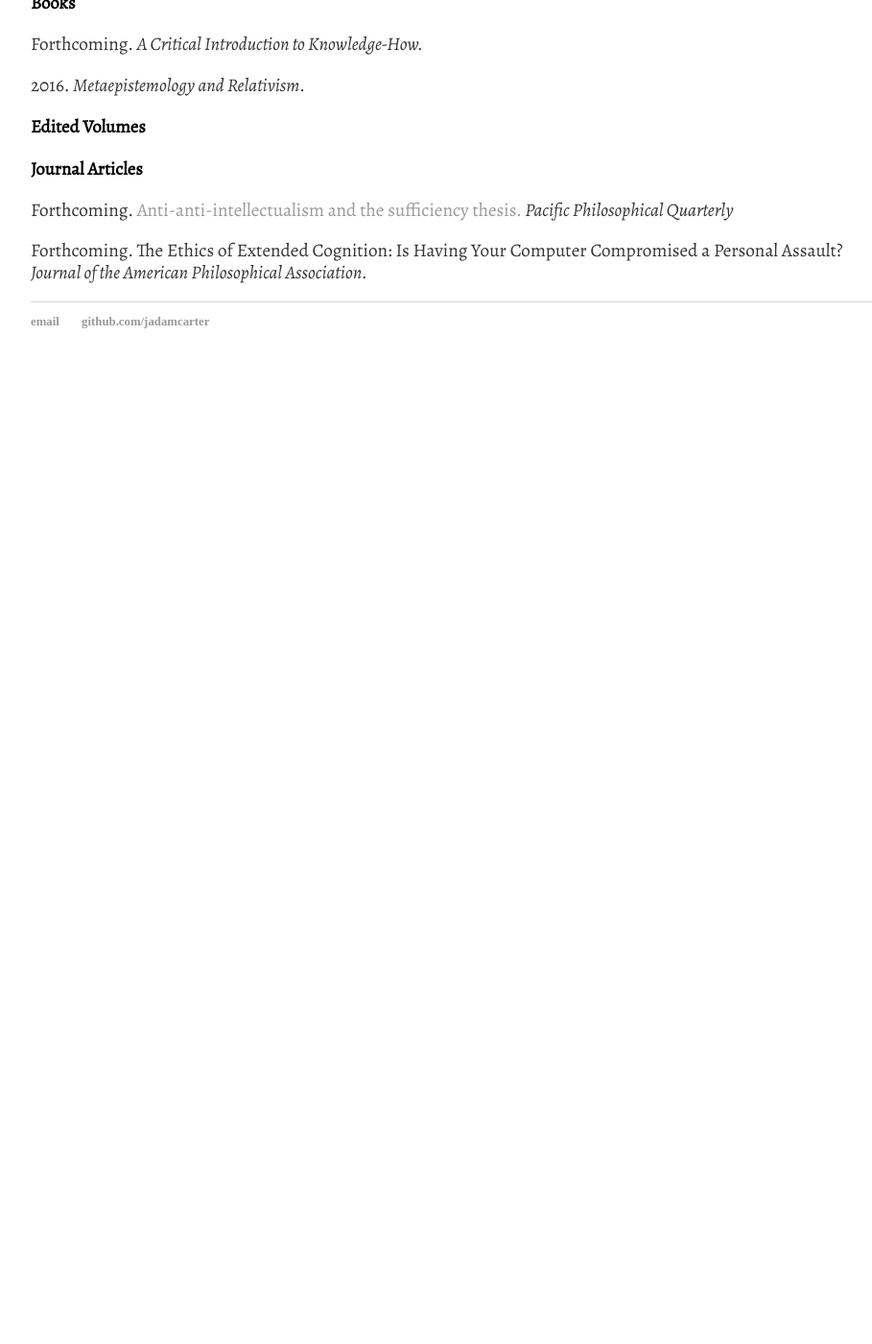
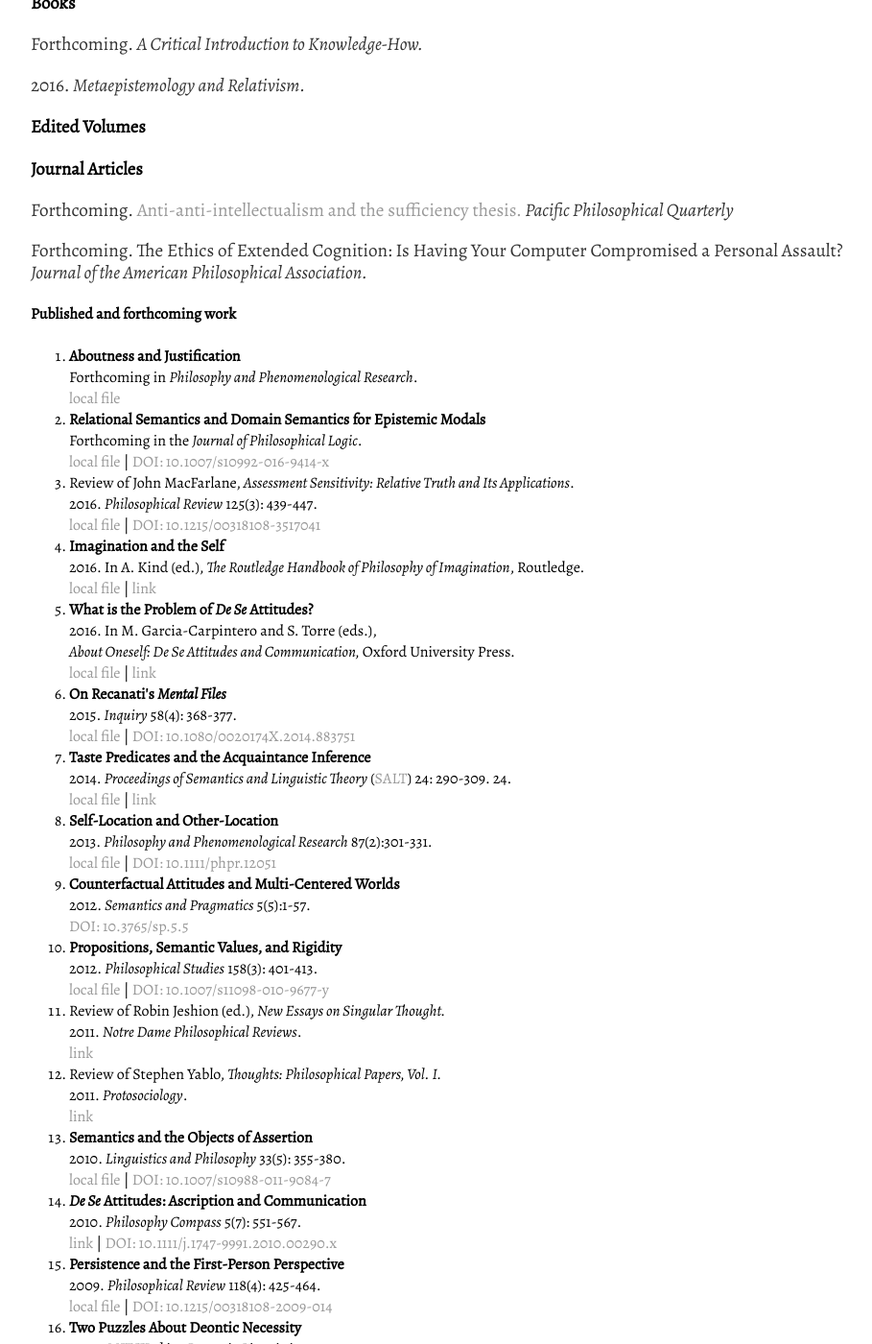
Before and after one commit to jadamcarter/jadamcarter.github.io, a Jekyll site: the page built from index.html, in a window 1280 px wide and 1400 px high, scrolled down 270 px. Shown: the whole window at 96% size, without its empty margins (160-1069 px from the left). Built offline with Jekyll 4.4.1, drawn with Linux system fonts in a browser that asks for light colours; some web fonts are replaced; before the commit the page ends 900 px from its top, so only the background shows below that; some of the changed text lies outside the part shown.

Commit message:
Update index.html

```diff
--- a/index.html
+++ b/index.html
@@ -14,5 +14,95 @@ title: J. Adam Carter
  </p>
 	<p>Forthcoming. The Ethics of Extended Cognition: Is Having Your Computer Compromised a Personal Assault? <em> Journal of the American Philosophical Association. </em>  </p>
 
+	<h4>Published and forthcoming work</h4>
+
+<ol>
+<li><strong>Aboutness and Justification</strong><br/>
+Forthcoming in <i>Philosophy and Phenomenological Research</i>.<br/>
+<a href="papers/DickiePPR5.pdf">local file</a></li>
+
+<li><strong>Relational Semantics and Domain Semantics for Epistemic Modals</strong><br/>
+Forthcoming in the <i>Journal of Philosophical Logic</i>.<br/>
+<a href="papers/JPLFinal.pdf">local file</a> | <a href="http://dx.doi.org/10.1007/s10992-016-9414-x">DOI: 10.1007/s10992-016-9414-x</a></li>
+
+<li>Review of John MacFarlane, <i>Assessment Sensitivity: Relative Truth and Its Applications</i>.<br/>
+2016. <i>Philosophical Review</i> 125(3): 439-447.<br/>
+<a href="papers/MacF6.pdf">local file</a> | <a href="http://dx.doi.org/10.1215/00318108-3517041">DOI: 10.1215/00318108-3517041</a></li>
+
+<li><strong>Imagination and the Self</strong><br/>
+2016. In A. Kind (ed.), <i>The Routledge Handbook of Philosophy of Imagination</i>,
+Routledge.<br/>
+ <a href="papers/RoutImagWeb.pdf">local file</a> | <a href="https://www.routledge.com/The-Routledge-Handbook-of-Philosophy-of-Imagination/Kind/p/book/9780415739481">link</a></li>
+
+<li><b>What is the Problem of <i>De Se</i> Attitudes?</b><br/>
+2016. In M. Garcia-Carpintero and S. Torre (eds.), <br/>
+<i>About Oneself: De Se Attitudes and Communication,</i> Oxford University Press.<br/>
+<a href="papers/DeSeOUP19.pdf">local file</a> | <a href="https://global.oup.com/academic/product/about-oneself-9780198713265?cc=us&lang=en&">link</a></li>
+
+<li><b>On Recanati's <i>Mental Files</i></b><br/>
+2015. <i>Inquiry</i> 58(4): 368-377. <br/>
+<a href="papers/ninan-mental-files.pdf">local file</a> | <a
+href="http://dx.doi.org/10.1080/0020174X.2014.883751">DOI: 10.1080/0020174X.2014.883751</a></li>
+
+<li><b>Taste Predicates and the Acquaintance Inference</b><br/>
+2014. <i>Proceedings of Semantics and Linguistic Theory</i> (<a href="http://www.nyu.edu/projects/salt2014/SALT_2014/Home.html">SALT</a>) 24: 290-309. 24.<br/>
+<a href="papers/taste.pdf">local file</a> | <a href="http://journals.linguisticsociety.org/proceedings/index.php/SALT/article/view/24.290">link</a></li>
+
+
+<li><b>Self-Location and Other-Location</b><br/>
+2013. <i>Philosophy and Phenomenological Research</i> 87(2):301-331.<br/>
+<a href="papers/SLOL11.pdf">local file</a> | <a href="http://dx.doi.org/10.1111/phpr.12051">DOI: 10.1111/phpr.12051</a></li>
+
+<li><b>Counterfactual Attitudes and Multi-Centered Worlds</b><br/>
+2012. <i>Semantics and Pragmatics</i> 5(5):1-57.<br/> <a href="http://dx.doi.org/10.3765/sp.5.5">DOI: 10.3765/sp.5.5</a></li>
+
+<li><b>Propositions, Semantic Values, and Rigidity</b><br/> 2012. <i>Philosophical Studies</i> 158(3): 401-413.<br/> <a href="papers/propositions.pdf">local file</a> | <a
+href="http://dx.doi.org/10.1007/s11098-010-9677-y">DOI: 10.1007/s11098-010-9677-y</a></li>
+
+<li>Review of Robin Jeshion (ed.), <i>New Essays on Singular Thought.</i><br/> 2011.
+<i>Notre Dame Philosophical Reviews</i>. <br/> <a
+href="http://ndpr.nd.edu/news/26185-new-essays-on-singular-thought/">link</a> </li>
+
+<li>Review of Stephen Yablo, <i>Thoughts: Philosophical Papers, Vol. I.</i><br/> 2011.
+<i>Protosociology</i>.<br/> <a
+href="http://www.protosociology.de/Reviews/ProtoSociology-R-Ninan-Yablo.pdf">link</a>
+</li>
+
+<li><b>Semantics and the Objects of Assertion</b><br/> 2010. <i> Linguistics and
+Philosophy</i> 33(5): 355-380.<br/> <a href="papers/semantics.pdf">local file</a> | <a
+href="http://dx.doi.org/10.1007/s10988-011-9084-7">DOI: 10.1007/s10988-011-9084-7 </a></li>
+
+<li><b><i>De Se</i> Attitudes: Ascription and Communication</b> <br/> 2010. <i>Philosophy
+Compass</i> 5(7): 551-567.<br/> <a
+href="http://semanticsarchive.net/Archive/DFkMzlkZ/NinanCompass.pdf">link</a> | <a
+href="http://dx.doi.org/10.1111/j.1747-9991.2010.00290.x">DOI: 10.1111/j.1747-9991.2010.00290.x</a> </li>
+
+<li><b>Persistence and the First-Person Perspective</b><br/> 2009. <i>Philosophical
+Review</i> 118(4): 425-464.<br/> <a href="papers/persistence.pdf">local file</a> | <a href="
+http://dx.doi.org/10.1215/00318108-2009-014">DOI: 10.1215/00318108-2009-014</a></li>
+
+<li><b>Two Puzzles About Deontic Necessity</b><br/> 2005.  <i>MIT Working Papers in
+Linguistics </i>51: 149-178.<br/> <a
+href="http://semanticsarchive.net/Archive/WZlNTg0Y/NinanDeontic.pdf">link</a></li>
+</ol>
+
+
+<h4>Other work</h4>
+<ol>
+<li><b>Relational Semantics and Domain Semantics for Epistemic Modals</b><br/>
+2014. Notes based on a talk given at MIT in November 2012.<br/>
+<a href="papers/modals.pdf">local file</a>
+
+<li><b><i>Imagination, Content, and the Self</i></b><br/> 2008. PhD dissertation,
+MIT.<br/> <a href="papers/diss.pdf">local file</a> | <a href="http://hdl.handle.net/1721.1/45621">link</a></li>
+
+<li><b>Illusions of Influence in Newcomb's Problem</b><br/>
+2006. Unpublished manuscript.<br/>
+<a href="papers/newcomb.pdf">local file</a></li> </ol>
+
+
+
+
+
 
 </div><!-- /.blurb -->
```
